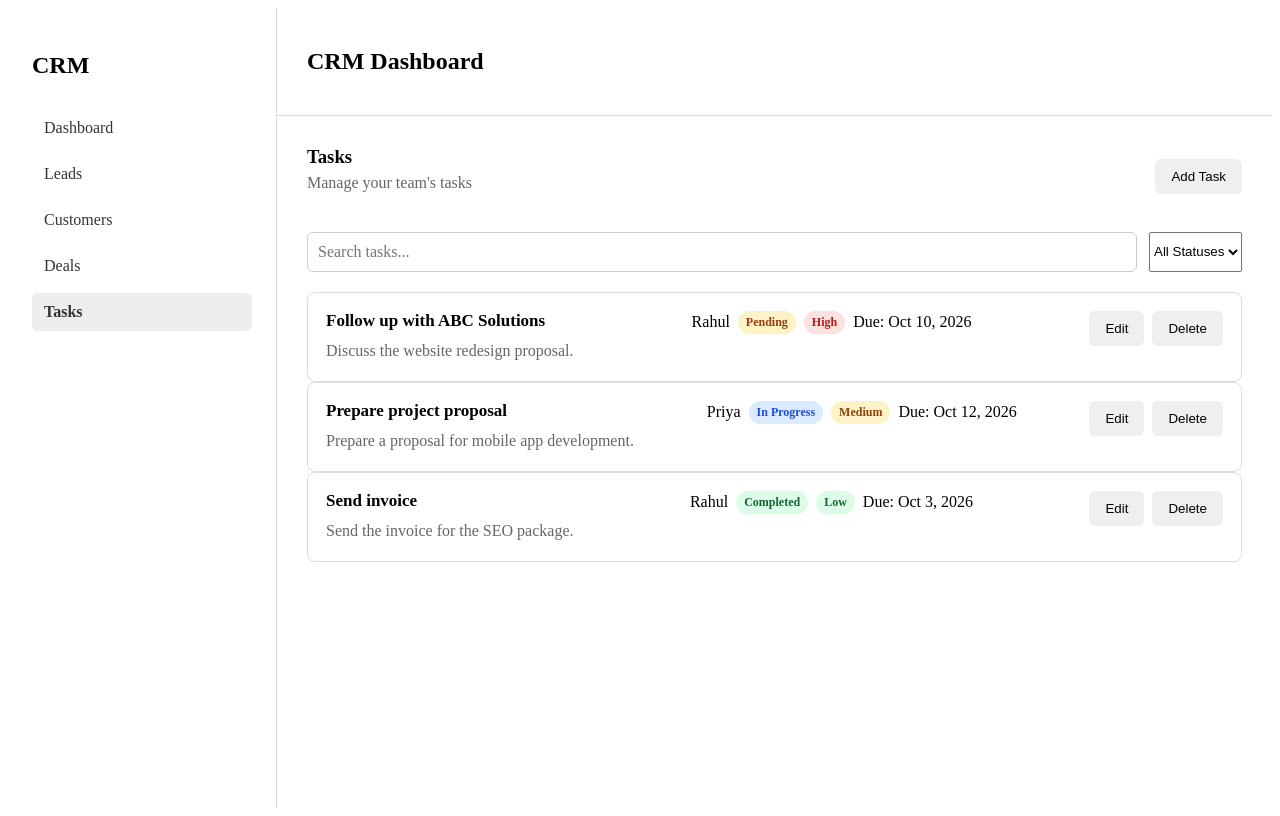
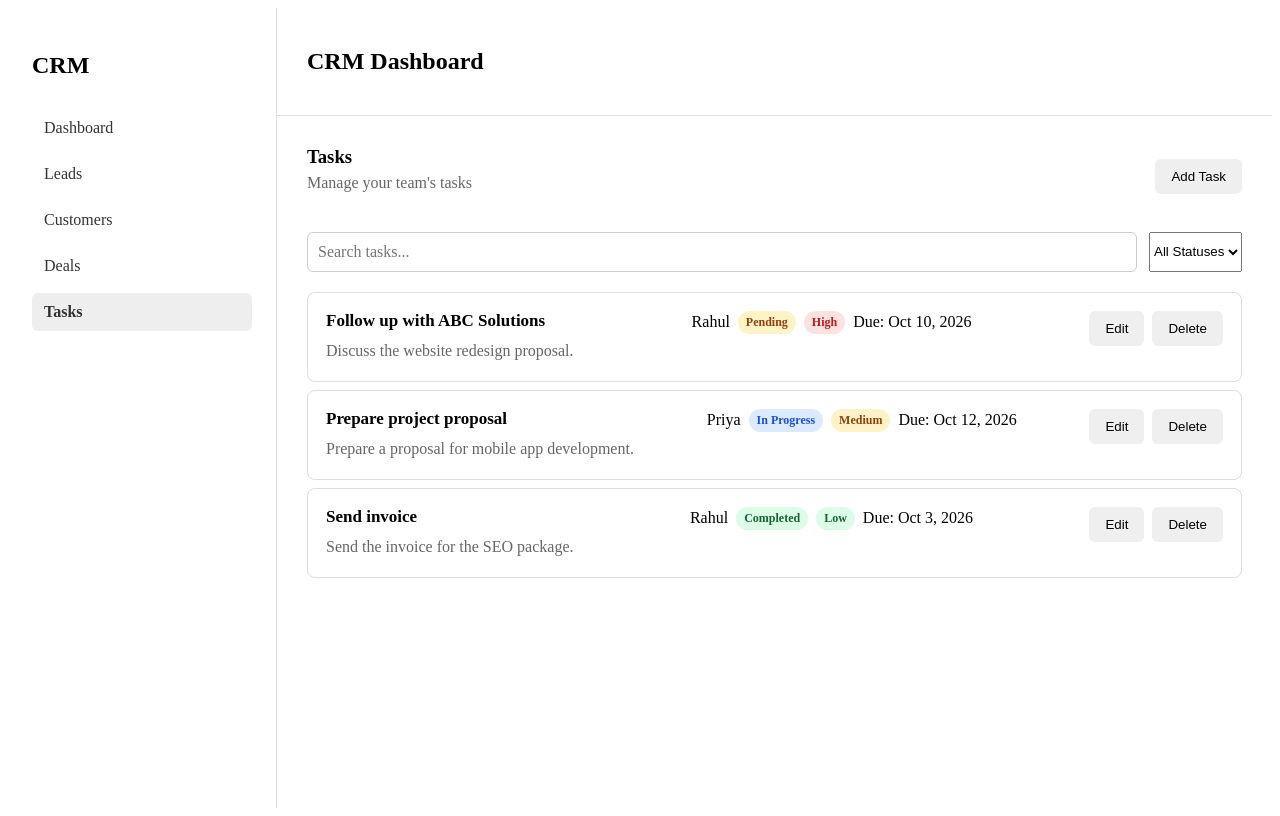
Before and after one commit to ajay020/ng-CRM, an Angular app: page /tasks in a window 1280 px wide. Built offline with nearby package versions, Linux system fonts and the light colour scheme.

Commit message:
fix task-card style

```diff
--- a/src/app/pages/tasks/tasks.scss
+++ b/src/app/pages/tasks/tasks.scss
@@ -138,6 +138,7 @@ form {
   display: flex;
   align-items: flex-start;
   justify-content: space-between;
+  margin-bottom: 8px;
   gap: 24px;
   padding: 18px;
   background: white;
```
